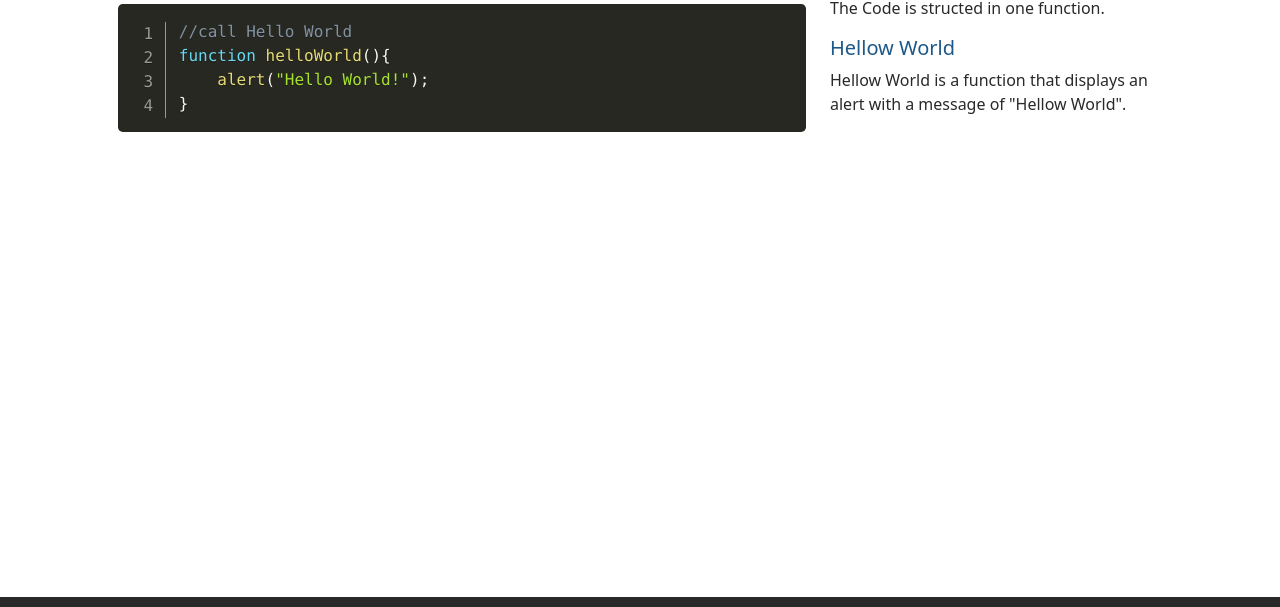
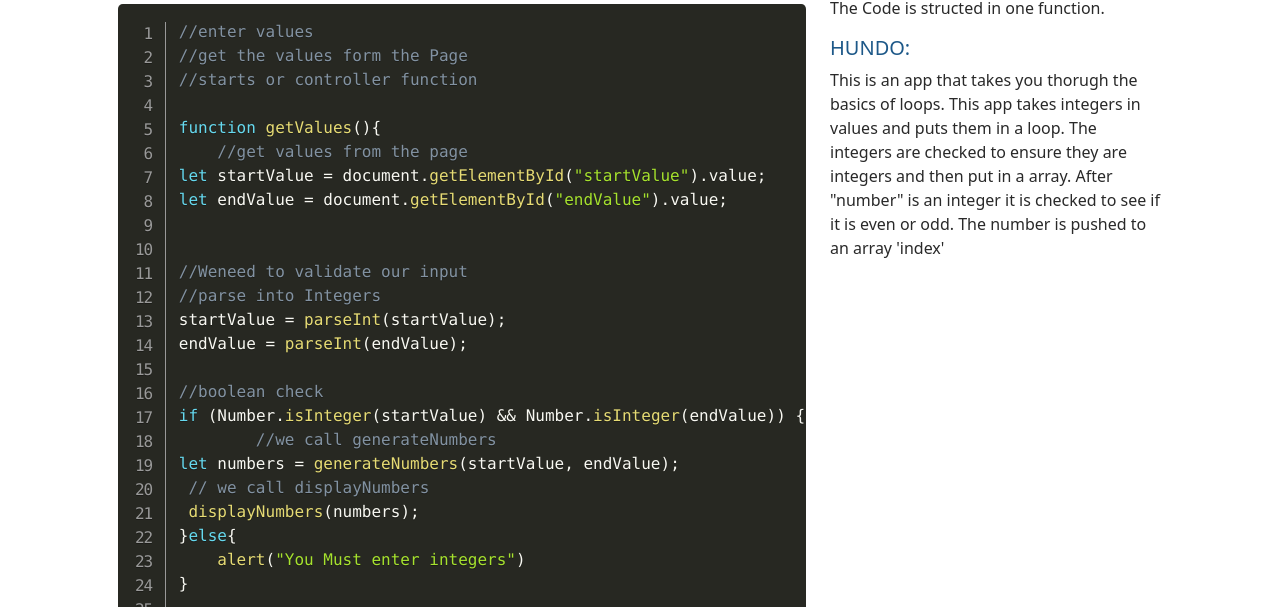
Before and after one commit to JeffSagen/Hundo, a plain HTML site: page code.html in a window 1280 px wide. Shown: the part 147-754 px from the top of the page. Drawn offline with nearby package versions, Linux system fonts and the light colour scheme.

Commit message:
After Loop project

```diff
--- a/code.html
+++ b/code.html
@@ -54,18 +54,99 @@
 <div class="row row-cols-1 row-cols-lg-2">
     <div class="col-lg-8">
         <pre class="line-numbers"><code class="language-javascript">
-            //call Hello World
-            function helloWorld(){
-                alert("Hello World!");
-            }
+            //enter values
+//get the values form the Page
+//starts or controller function
+
+function getValues(){
+    //get values from the page
+let startValue = document.getElementById("startValue").value;
+let endValue = document.getElementById("endValue").value;
+
+
+//Weneed to validate our input
+//parse into Integers
+startValue = parseInt(startValue);
+endValue = parseInt(endValue);
+
+//boolean check
+if (Number.isInteger(startValue) && Number.isInteger(endValue)) {
+        //we call generateNumbers
+let numbers = generateNumbers(startValue, endValue);
+ // we call displayNumbers
+ displayNumbers(numbers);
+}else{
+    alert("You Must enter integers")
+}
+
+
+
+    function newFunction() {
+        return document.getElementById("endValue").value;
+    }
+
+
+
+
+}
+
+
+
+//generate numbers from startValue to the EndValue
+//logic function
+function generateNumbers(startValue, endValue){
+let numbers = [];
+//we want to get all numbers from start to end
+for (let index = startValue; index <= endValue; index++){
+// this will execute in a loop until index = endValue
+numbers.push(index);
+    }
+  return numbers;
+}
+
+
+//display of view functions
+
+function displayNumbers(numbers){
+
+    let templateRows = "";
+
+    for (let index = 0; index < numbers.length; index++) {
+
+        let className = "even";
+
+        let number = numbers[index];
+
+        //equality check
+        if(number % 2 == 0){
+            className = "even";
+        }else{
+            className = "odd"
+        }
+        //This does not render correctly with Prism
+        templateRows += `<tr><td class="${className}">${number}</td></tr>`
+
+    }
+    document.getElementById("results").innerHTML = templateRows
+
+}
+
+//click on button
+
+
         </code>
         </pre>
 
     </div>
     <div class="col-lg-4">
         <p>The Code is structed in one function.</p>
-        <h5>Hellow World</h5>
-        <p>Hellow World is a function that displays an alert with a message of "Hellow World".</p>
+        <h5>HUNDO:</h5>
+        <p>This is an app that takes you thorugh the basics of loops.
+            This app takes integers in values and puts them in a loop.
+            The integers are checked to ensure they are integers and then put in a array.
+            After "number" is an integer it is checked to see if it is even or odd.
+            The number is pushed to an array 'index'
+
 
     </div>
 </div>
--- a/css/site.css
+++ b/css/site.css
@@ -77,3 +77,11 @@ white-space: pre-wrap;
 word-break: break-all;
 word-wrap: break-word;
 }
+
+.odd{
+font-weight: 100;
+}
+
+.even{
+font-weight: bold;
+}
```
Also changed, not shown: app.html (+3 -0 lines), js/site.js (+53 -8 lines).
